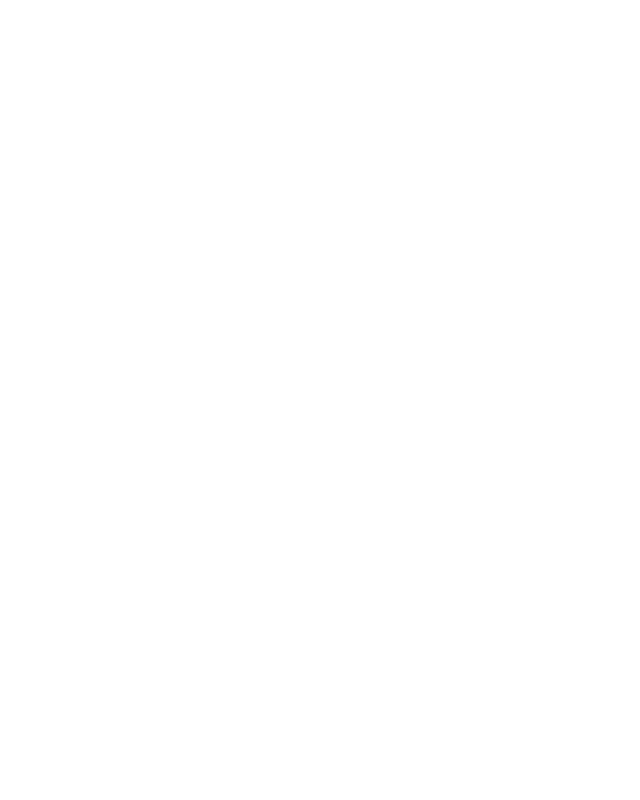
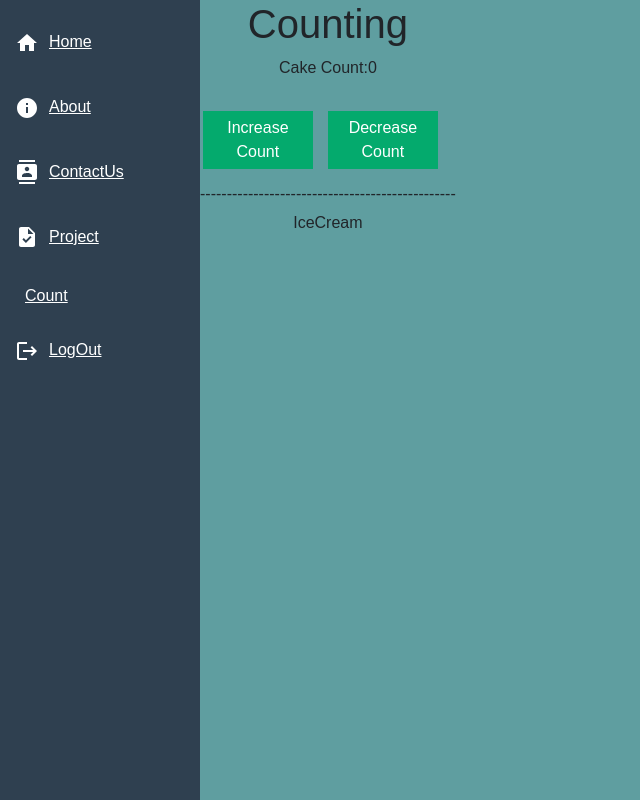
Before and after one commit to manepoojad/reactjs_redux_todo, a React (Create React App) app: page /counting in a window 1280 px wide. Shown: the whole page, without its empty margins (0-640 px from the left). Built offline with nearby package versions, Linux system fonts and the light colour scheme.

Commit message:
first commit

```diff
--- a/package.json
+++ b/package.json
@@ -6,6 +6,7 @@
     "@emotion/react": "^11.11.1",
     "@emotion/styled": "^11.11.0",
     "@mui/icons-material": "^5.14.1",
+    "@reduxjs/toolkit": "^1.9.5",
     "@testing-library/jest-dom": "^5.17.0",
     "@testing-library/react": "^13.4.0",
     "@testing-library/user-event": "^13.5.0",
@@ -15,6 +16,7 @@
     "react-bootstrap": "^2.8.0",
     "react-dom": "^18.2.0",
     "react-icons": "^4.10.1",
+    "react-redux": "^8.1.2",
     "react-router-dom": "^6.14.2",
     "react-scripts": "5.0.1",
     "styled-components": "^6.0.4",
--- a/src/App.js
+++ b/src/App.js
@@ -1,12 +1,17 @@
 import './App.css';
+import RootRouting from './container/RootRouting';
+import { store } from './redux/store'
+import { Provider } from 'react-redux'
 
 
 function App() {
 
   return (
-    <div className="App">
-
-    </div>
+    <Provider store={store}>
+      <div className="App">
+        <RootRouting />
+      </div>
+    </Provider>
   );
 }
 
--- a/src/component/navigation/SidebarData.js
+++ b/src/component/navigation/SidebarData.js
@@ -28,6 +28,11 @@
         link:"/project"
     },
     {
+        title:"Count",
+        // icon:<TaskIcon/>,
+        link:"/counting"
+    },
+    {
         title:"LogOut",
         icon:<LogoutIcon/>,
         link:"/logIn"
--- a/src/container/RoutingPostLogin.js
+++ b/src/container/RoutingPostLogin.js
@@ -8,6 +8,7 @@
 import DetailOfProject from '../pages/project/DetailOfProject';
 import EditProject from '../pages/project/EditProject';
 import CreateProject from '../pages/project/CreateProject';
+import Counting from '../pages/counting/Counting';
 
 function RoutingPostLogin() {
   return (
@@ -22,6 +23,7 @@
         <Route path="/CreateProject" element={<CreateProject />} />
         <Route path="/editProject/:projectId" element={<EditProject />} />
         <Route path="/detailOfProject/:projectId" element={<DetailOfProject />} />
+        <Route path="/counting" element={<Counting/>} />
       </Routes>
     </div>
 
--- /dev/null
+++ b/src/pages/counting/Counting.js
@@ -0,0 +1,16 @@
+import React from 'react'
+import Cake from './components/Cake'
+import IceCream from './components/IceCream'
+
+function Counting() {
+    return (
+        <div>
+            <h1>Counting</h1>
+            <Cake />
+            <h6>------------------------------------------------</h6>
+            <IceCream />
+        </div>
+    )
+}
+
+export default Counting
--- /dev/null
+++ b/src/pages/counting/components/Cake.js
@@ -0,0 +1,29 @@
+import React from 'react'
+import { useDispatch, useSelector } from 'react-redux'
+import { addCakeAction,removeCakeAction } from '../../../redux/slice/cakeSlice'
+
+function Cake() {
+    const dispatch = useDispatch()
+    const state = useSelector(state => state)
+    console.log(state)
+
+    const handleIncreaseCount = () => {
+       const newCountValue=state.cake.cakeCount+1
+       dispatch(addCakeAction(newCountValue))
+    }
+
+   const handleDecreaseCount=()=>{
+    const newCountValue=state.cake.cakeCount-1
+    dispatch(removeCakeAction(newCountValue))
+   }
+
+    return (
+        <div>
+            <p>Cake Count:{state.cake.cakeCount}</p>
+            <button type='button' onClick={() => handleIncreaseCount()}>Increase Count</button>
+            <button type='button' onClick={() => handleDecreaseCount()}>Decrease Count</button>
+        </div>
+    )
+}
+
+export default Cake
--- /dev/null
+++ b/src/pages/counting/components/IceCream.js
@@ -0,0 +1,9 @@
+import React from 'react'
+
+function IceCream() {
+  return (
+    <div>IceCream</div>
+  )
+}
+
+export default IceCream
--- /dev/null
+++ b/src/redux/slice/cakeSlice.js
@@ -0,0 +1,34 @@
+import { createSlice } from '@reduxjs/toolkit'
+
+const initialState = {
+    cakeCount: 0,
+}
+
+export const cakeSlice = createSlice({
+    name: 'cakeSlice',
+    initialState,
+    reducers: {
+        addCakeAction: (state, action) => {
+            state.cakeCount = action.payload
+            console.log("function called", action)
+        },
+        removeCakeAction: (state, action) => {
+            state.cakeCount = action.payload
+            console.log("function called", action)
+        },
+
+    },
+})
+
+// Action creators are generated for each case reducer function
+export const {
+    addCakeAction, removeCakeAction,
+
+} = cakeSlice.actions
+
+// export default cakeSlice.reducer
+
+const test = (value1) => {
+    console.log(value1)
+}
+test(10)
--- /dev/null
+++ b/src/redux/store.js
@@ -0,0 +1,8 @@
+import { configureStore } from '@reduxjs/toolkit'
+import { cakeSlice } from './slice/cakeSlice'
+
+export const store = configureStore({
+  reducer: {
+    cake:cakeSlice.reducer
+  },
+})
```
Also changed, not shown: 1 other file (tests, documents, lock files or other folders).
